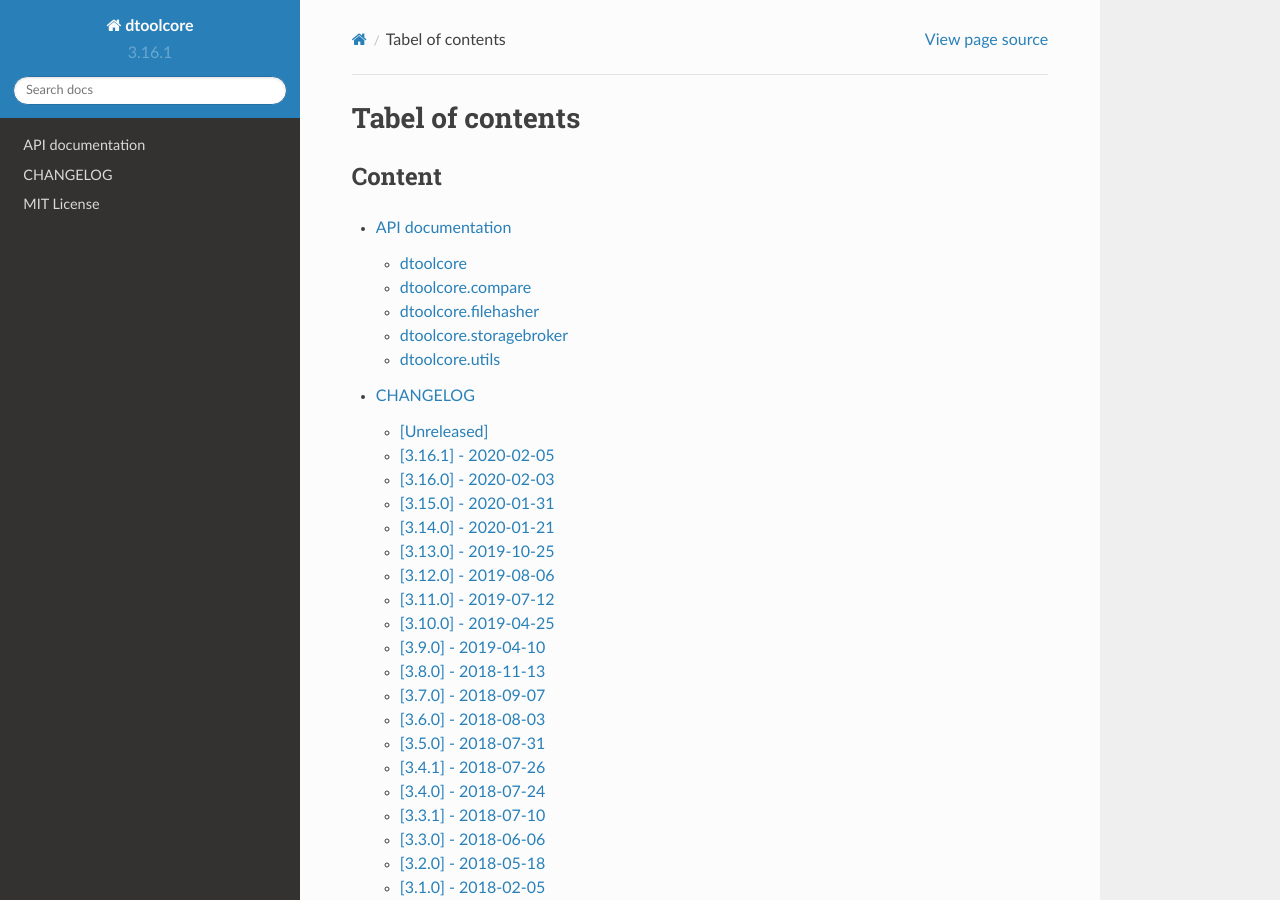
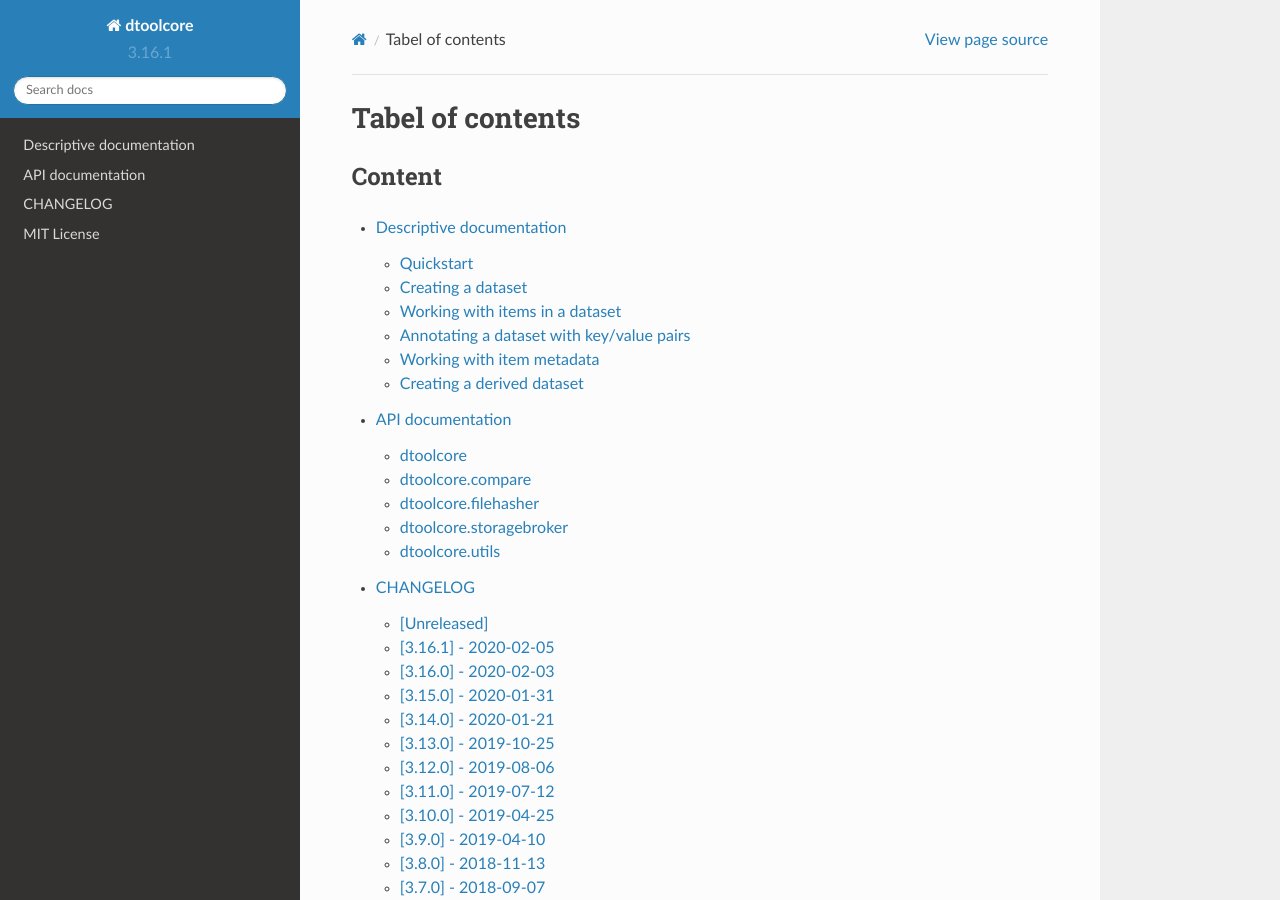
Before and after one commit to jic-dtool/dtoolcore, a Sphinx documentation site: the page built from docs/source/index.rst, in a window 1280 px wide and 900 px high. Built offline with Sphinx 7.4.7 and the Read the Docs theme 2.0.0, drawn with Linux system fonts in a browser that asks for light colours; some of the changed lines change nothing that is shown.

Commit message:
Add dtoolcore api descriptive documentation

```diff
--- /dev/null
+++ b/docs/source/descriptive.rst
@@ -0,0 +1,313 @@
+Descriptive documentation
+=========================
+
+
+Quickstart
+----------
+
+The easiest way to create a dataset is to use the
+:class:`dtoolcore.DataSetCreator` context manager.
+
+The code below creates a frozen dataset without any metadata or data.
+
+.. code-block:: python
+
+    >>> from dtoolcore import DataSetCreator
+    >>> with DataSetCreator("my-awesome-dataset", "/tmp") as ds_creator:
+    ...     uri = ds_creator.uri
+
+Clearly, this dataset is not very interesting. However, we can use it to show
+how one can load a :class:`dtoolcore.DataSet` instance from a dataset's URI,
+using the :func:`dtoolcore.DataSet.from_uri` method.
+
+
+.. code-block:: python
+
+    >>> from dtoolcore import DataSet
+    >>> dataset = DataSet.from_uri(uri)
+    >>> print(dataset.name)
+    my-awesome-dataset
+
+
+..  clean up
+
+    >>> import shutil
+    >>> shutil.rmtree("/tmp/my-awesome-dataset")
+
+
+Creating a dataset
+------------------
+
+A dtool dataset packages data and metadata. Descriptive metadata is stored
+in a "README" file at the top level of the dataset. It is best practise to
+use the YAML file format for the README.
+
+The code below creates a variable that holds a string with descriptive metadata
+in YAML format.
+
+.. code-block:: python
+
+    >>> readme_content = "---\ndescription: three text files with animals"
+
+The ``readme_content`` can be added to the dataset when creating a
+:class:`dtoolcore.DataSetCreator` context manager.
+
+.. code-block:: python
+
+    >>> with DataSetCreator("animal-dataset", "/tmp", readme_content) as ds_creator:
+    ...     animal_ds_uri = ds_creator.uri
+    ...     for animal in ["cat", "dog", "parrot"]:
+    ...         handle = animal + ".txt"  # Unix-like relpath
+    ...         fpath = ds_creator.prepare_staging_abspath_promise(handle)
+    ...         with open(fpath, "w") as fh:
+    ...             fh.write(animal)
+    ...
+
+The code above does several things. It stores the URI of the dataset in the
+variable ``animal_ds_uri``. It loops over the strings ``cat``, ``dog``,
+``parrot`` and creates a so called "handle" for each one of them. A handle is a
+human readable label of an item in a dataset. It has to be unique and look like
+a Unix-style relpath. The handle is then passed into the
+:func:`dtoolcore.DataSetCreator.prepare_staging_abspath_promise` method which
+returns the absolute path to a file that needs to be created within the
+lifetime of the context manager. Otherwise a
+``dtoolcore.DtoolCoreBrokenStagingPromise`` exception is raised. The code then
+uses these absolute paths to create files in these locations. When the context
+manager exits these files are added to the dataset, the temporary location
+where the files were created is deleted and the dataset is frozen.
+
+
+Working with items in a dataset
+-------------------------------
+
+Below a dataset is loaded from the ``animal_ds_uri``.
+
+.. code-block:: python
+
+    >>> animal_dataset = DataSet.from_uri(animal_ds_uri)
+
+The readme content can be accessed using the
+:func:`dtoolcore.DataSet.get_readme_content()` method.
+
+.. code-block:: python
+
+    >>> print(animal_dataset.get_readme_content())
+    ---
+    description: three text files with animals
+
+Items in a dataset are accessed using their identifiers. The item identifiers
+can be accessed using the :attr:`dtoolcore.DataSet.identifiers` property.
+
+.. code-block:: python
+
+    >>> for i in animal_dataset.identifiers:
+    ...     print(i)
+    ...
+    e55aada093b34671ec2f9467fe83f0d3d8c31f30
+    d25102a700e072b528db79a0f22b3a5ffe5e8f5d
+    26f0d76fb3c3e34f0c7c8b7c3461b7495761835c
+
+To view information about each item one can use the
+:func:`dtoolcore.DataSet.item_properties` method that returns a dictionary with
+the items ``hash``, ``size_in_bytes``, ``relpath`` (also known as "handle").
+
+    >>> for i in animal_dataset.identifiers:
+    ...     item_props = animal_dataset.item_properties(i)
+    ...     info_str = "{hash} {size_in_bytes} {relpath}".format(**item_props)
+    ...     print(info_str)
+    ...
+    d077f244def8a70e5ea758bd8352fcd8 3 cat.txt
+    68238cd792d215bdfdddc7bbb6d10db4 6 parrot.txt
+    06d80eb0c50b49a509b49f2424e8c805 3 dog.txt
+
+To get the content of an item one can use the
+:func:`dtoolcore.DataSet.item_content_abspath` method. The method guarantees
+that the content of the item will be available in the abspath provided. This is
+important when working with datasets stored in the cloud, for example
+in an AWS S3 bucket.
+
+.. code-block:: python
+
+    >>> for i in animal_dataset.identifiers:
+    ...     fpath = animal_dataset.item_content_abspath(i)
+    ...     with open(fpath, "r") as fh:
+    ...         print(fh.read())
+    ...
+    cat
+    parrot
+    dog
+
+
+Annotating a dataset with key/value pairs
+-----------------------------------------
+
+The descriptive metadata in the readme is not ideally suited for
+programatic access to metadata. If one needs to interact with
+metadata programatically it is much easier to do so using so
+called "annotations". These are key/value pairs that can be added
+to a dataset.
+
+In the code below the :func:`dtoolcore.DataSet.put_annotation` method is used
+to add add the key/value pair "category"/"pets" to the dataset.
+
+.. code-block:: python
+
+    >>> animal_dataset.put_annotation("category", "pets")
+
+The :func:`dtoolcore.DataSet.get_annotation` can then be used to access the
+value of the "category" annotation.
+
+.. code-block:: python
+
+    >>> print(animal_dataset.get_annotation("category"))
+    pets
+
+It is also possible to add an annotation to a dataset inside a
+:class:`dtoolcore.DataSetCreator` conext manager using the
+:func:`dtoolcore.DataSetCreator.put_annotation` method.
+
+
+Working with item metadata
+--------------------------
+
+It is also possible to add per item metadata. This is, for example, useful if
+one wants to access only a subset of items from a dataset. Below is a
+dictionary that can be used to look up the family of a set of animals.
+
+.. code-block:: python
+
+    >>> family = {
+    ...     "tiger": "felidae",
+    ...     "lion": "felidae",
+    ...     "horse": "equidae"
+    ... }
+
+The code below creates a new dataset and adds the "family" of the animal
+as a piece of metadata to each item using the
+:func:`dtoolcore.DataSetCreator.add_item_metadata` method.
+
+.. code-block:: python
+
+    >>> with DataSetCreator("animal-2-dataset", "/tmp") as ds_creator:
+    ...     animal2_ds_uri = ds_creator.uri
+    ...     for animal in ["tiger", "lion", "horse"]:
+    ...         handle = animal + ".txt"  # Unix-like relpath
+    ...         fpath = ds_creator.prepare_staging_abspath_promise(handle)
+    ...         with open(fpath, "w") as fh:
+    ...             fh.write(animal)
+    ...         ds_creator.add_item_metadata(handle, "family", family[animal])
+    ...
+
+Per item metadata are stored in what is referred to as "overlays". It is
+possible to get back the content of an overlay using the
+:func:`dtoolcore.DataSet.get_overlay` method.
+
+.. code-block:: python
+
+    >>> animal2_dataset = DataSet.from_uri(animal2_ds_uri)
+    >>> family_overlay = animal2_dataset.get_overlay("family")
+
+The ``family_overlay`` is a Python dictonary, where they keys correspond to the
+item identifiers.
+
+    >>> for key, value in family_overlay.items():
+    ...     print("{} {}".format(key, value))
+    ...
+    85b263904920cc18caa5630e4124f4311847e6b8 felidae
+    433635d53dae167009941349491abf7aae9becbd felidae
+    f480009aa5a5c43d09f40f39df7a5a3ec5f42237 equidae
+
+The code below uses this per item metadata to only process the cats ("felidae").
+
+.. code-block:: python
+
+    >>> for i in animal2_dataset.identifiers:
+    ...     if family_overlay[i] != "felidae":
+    ...         continue
+    ...     fpath = animal2_dataset.item_content_abspath(i)
+    ...     with open(fpath, "r") as fh:
+    ...         print(fh.read())
+    ...
+    lion
+    tiger
+
+To add an overlay to an existing dataset one can use the
+`dtoolcore.DataSet.put_overlay` method. This takes as input a dictonary where
+each item has a keyed entry.
+
+
+Creating a derived dataset
+--------------------------
+
+In data processing it can be useful to track the provenance of the input.  This
+is most easily done by making use of the ``dtoolcore.DerivedDataSetCreator``
+context manager.
+
+.. code-block:: python
+
+    >>> from dtoolcore import DerivedDataSetCreator
+
+Suppose we wanted to transfor the animals from the ``animal_dataset`` into the
+sounds that they make. Let's create a dictionary to help us do this.
+
+.. code-block:: python
+
+    >>> animal_sounds = {
+    ...     "dog": "bark",
+    ...     "cat": "meow",
+    ...     "parrot": "squak"
+    ... }
+    ...
+
+The code below creates a dataset derived from the ``animal_dataset``.
+
+.. code-block:: python
+
+    >>> with DerivedDataSetCreator("animal-sounds-dataset", "/tmp", animal_dataset) as ds_creator:
+    ...     animal_sounds_ds_uri = ds_creator.uri
+    ...     for i in animal_dataset.identifiers:
+    ...         input_abspath = animal_dataset.item_content_abspath(i)
+    ...         with open(input_abspath, "r") as fh:
+    ...             animal = fh.read()
+    ...         handle = animal_dataset.item_properties(i)["relpath"]
+    ...         output_abspath = ds_creator.prepare_staging_abspath_promise(handle)
+    ...         with open(output_abspath, "w") as fh:
+    ...             fh.write(animal_sounds[animal])
+    ...
+
+The derived dataset has now been created and it can be loaded using the
+:class:`dtoolcore.DataSet.from_uri` method.
+
+.. code-block:: python
+
+    >>> animal_sounds_dataset = DataSet.from_uri(animal_sounds_ds_uri)
+
+This has been automatically annotated with ``source_dataset_name``,
+``source_dataset_uuid``, and ``source_dataset_uri``.
+
+.. code-block:: python
+
+    >>> print(animal_sounds_dataset.get_annotation("source_dataset_name"))
+    animal-dataset
+
+The code example below looks at the data in the  ``animal-sounds-dataset``
+dataset.
+
+    >>> for i in animal_sounds_dataset.identifiers:
+    ...     handle = animal_sounds_dataset.item_properties(i)["relpath"]
+    ...     fpath = animal_sounds_dataset.item_content_abspath(i)
+    ...     with open(fpath, "r") as fh:
+    ...         content = fh.read()
+    ...     print("{} - {}".format(handle, content))
+    ...
+    cat.txt - meow
+    parrot.txt - squak
+    dog.txt - bark
+
+
+..  clean up
+
+    >>> import shutil
+    >>> shutil.rmtree("/tmp/animal-dataset")
+    >>> shutil.rmtree("/tmp/animal-2-dataset")
+    >>> shutil.rmtree("/tmp/animal-sounds-dataset")
--- a/docs/source/index.rst
+++ b/docs/source/index.rst
@@ -8,6 +8,7 @@ Content
    :maxdepth: 2
 
    README
+   descriptive
    api
    CHANGELOG
    LICENSE
```
